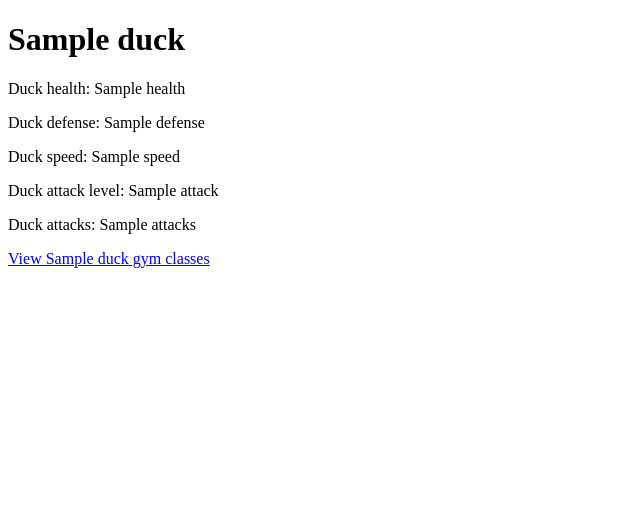
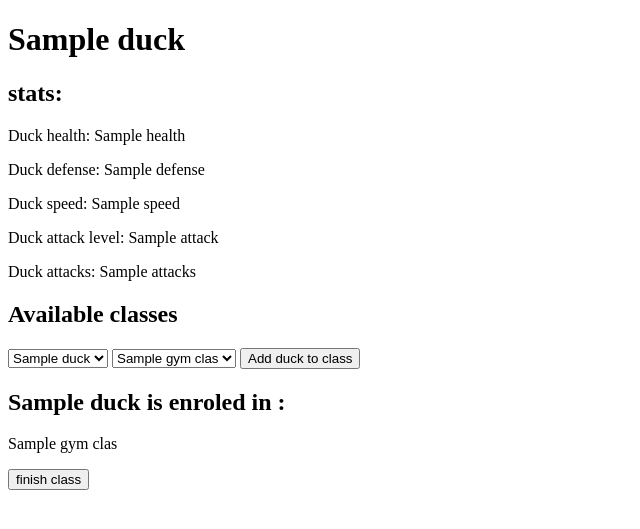
Before and after one commit to Grilo16/project_duck_gym_fight_club, a Flask app: template templates/ducks/view_duck_stats.html in a window 1280 px wide. Shown: the part 26-555 px from the top of the page, without its empty margins (0-640 px from the left). Run offline with Flask 2, Linux system fonts and the light colour scheme; the template is opened without the code that fills it: most values are stand-ins (such as "Sample title", 1, 10 or a date in 2020).

Commit message:
some layout redisingned, fight bug fixed

```diff
--- a/console.py
+++ b/console.py
@@ -27,7 +27,6 @@ from repositories.battle_repository import register_battle
 from repositories.battle_repository import select_battle_by_id
 from repositories.battle_repository import select_battles_won_by_duck
 from repositories.battle_repository import select_battles_lost_by_duck
-from repositories.battle_repository import get_all_battles
 
 
 # Seeding starts
--- a/controllers/duck_controller.py
+++ b/controllers/duck_controller.py
@@ -8,6 +8,7 @@ from repositories.duck_repository import select_duck_by_id
 from repositories.duck_repository import new_duck
 from repositories.duck_repository import update_duck
 from repositories.duck_repository import remove_duck
+from repositories.ducks_in_classes_repository import get_classes_from_duck, get_classes_not_enroled_by_duck
 
 duck_blueprint = Blueprint("ducks", __name__)
 
@@ -49,7 +50,9 @@ def show_ducks():
 @duck_blueprint.route("/duck_stats/<duck_id>")
 def show_duck_stats(duck_id):
     duck = select_duck_by_id(duck_id)
-    return render_template("ducks/view_duck_stats.html", duck = duck)
+    duck_classes = get_classes_from_duck(duck)
+    duck_not_in_classes = get_classes_not_enroled_by_duck(duck)
+    return render_template("ducks/view_duck_stats.html", duck = duck, duck_classes = duck_classes, duck_not_in_classes=duck_not_in_classes)
 
 @duck_blueprint.route("/create_duck", methods = ["GET"])
 def create_duck_page():
--- a/controllers/gym_class_controller.py
+++ b/controllers/gym_class_controller.py
@@ -2,6 +2,7 @@ from flask import Blueprint
 from flask import render_template
 from flask import redirect
 from flask import request
+from repositories.ducks_in_classes_repository import get_ducks_in_class
 
 from repositories.gym_class_repository import get_all_classes
 from repositories.gym_class_repository import select_class_by_id
@@ -21,7 +22,8 @@ def show_classes():
 @gym_class_blueprint.route("/gym_class/<id>")
 def view_class_info(id):
     gym_class = select_class_by_id(id)
-    return render_template("classes/show_class_info.html", gym_class=gym_class)
+    ducks_in_class = get_ducks_in_class(gym_class)
+    return render_template("classes/show_class_info.html", gym_class=gym_class, ducks_in_class = ducks_in_class)
 
 @gym_class_blueprint.route("/create_class", methods=["GET"])
 def create_new_gym_class_form():
--- a/models/battle.py
+++ b/models/battle.py
@@ -78,7 +78,7 @@ class Battle:
             speed_compare.append(2)
         if choice(speed_compare) == 1:
             return [self.duck_1, self.duck_2]
-        elif choice(speed_compare) == 2:
+        else:
             return [self.duck_2, self.duck_1]
 
 
--- a/templates/ducks/view_duck_stats.html
+++ b/templates/ducks/view_duck_stats.html
@@ -1,11 +1,37 @@
 {% extends "base.html" %}
 {% block content %}
 <h1>{{duck.name}}</h1>
+<h2>stats:</h2>
 <p>Duck health: {{duck.health}}</p>
 <p>Duck defense: {{duck.defense}}</p>
 <p>Duck speed: {{duck.speed}}</p>
 <p>Duck attack level: {{duck.attack}}</p>
 <p>Duck attacks: {{duck.attacks}}</p>
+<h2>Available classes</h2>
+<form action="/add/duck_to_class" method = "post">
 
-<a href="/duck/{{duck.id}}/classes">View {{duck.name}} gym  classes</a>
+    <select name="ducks">
+        {% for duck in all_ducks %}
+        <option value="{{duck.id}}">{{duck.name}}</option>
+        {% endfor %}
+    </select>
+    <select name="class">
+        {% for gym_class in duck_not_in_classes %}
+        <option value="{{gym_class.id}}">{{gym_class.name}}</option>
+        {% endfor %}
+    </select>
+    <button type="submit">Add duck to class</button>
+</form>
+
+
+<h2>{{duck.name}} is enroled in :</h2>
+{% for gym_class in duck_classes %}
+<p>{{gym_class.name}}</p>
+<form action="/duck/finish_class" method="post">
+    <input type="text" value="duck_stats/{{duck.id}}" name="origin" hidden>
+    <input type="text" value="{{duck.id}}" name="duck_id" hidden>
+    <input type="text" value="{{gym_class.id}}" name="class_id" hidden>
+    <button type="submit">finish class</button>
+</form>
+{% endfor %}
 {% endblock %}
--- a/templates/ducks_in_classes/classes_from_duck.html
+++ b/templates/ducks_in_classes/classes_from_duck.html
@@ -5,7 +5,9 @@
 {% endif %}
 {% for gym_class in duck_gym_classes %}
 <p>{{gym_class.name}} <a href="/gym_class/{{gym_class.id}}">View gym class</a></p>
-<form action="/duck/{{duck.id}}/finish_class/{{gym_class.id}}" method="post">
+<form action="/duck/finish_class" method="post">
+    <input type="text" value="{{duck.id}}" name="duck_id" hidden>
+    <input type="text" value="{{gym_class.id}}" name="class_id" hidden>
     <button type="submit">finish class</button>
 </form>
 {% endfor %}
--- a/templates/ducks_in_classes/ducks_in_class.html
+++ b/templates/ducks_in_classes/ducks_in_class.html
@@ -4,7 +4,9 @@
 <h2>Ducks in class :</h2>
 {% for duck in ducks_in_class %}
 <p>{{duck.name}} <a href="/duck_stats/{{duck.id}}">View stats</a></p>
-<form action="/duck/{{duck.id}}/finish_class/{{gym_class.id}}" method="post">
+<form action="/duck/finish_class" method="post">
+    <input type="text" value="{{duck.id}}" name="duck_id" hidden>
+    <input type="text" value="{{gym_class.id}}" name="class_id" hidden>
     <button type="submit">finish class</button>
 </form>
 
--- a/templates/index.html
+++ b/templates/index.html
@@ -1,7 +1,7 @@
 {% extends "base.html" %}
 {% block content %}
 
-<h1>Add duck to class</h1>
+<h2>Add duck to class</h2>
 <br>
 <form action="/add/duck_to_class" method = "post">
 
```
Also changed, not shown: controllers/ducks_in_classes_controller.py (+24 -16 lines), repositories/battle_repository.py (+9 -2 lines), repositories/ducks_in_classes_repository.py (+11 -0 lines), templates/classes/show_class_info.html (+12 -1 lines).
